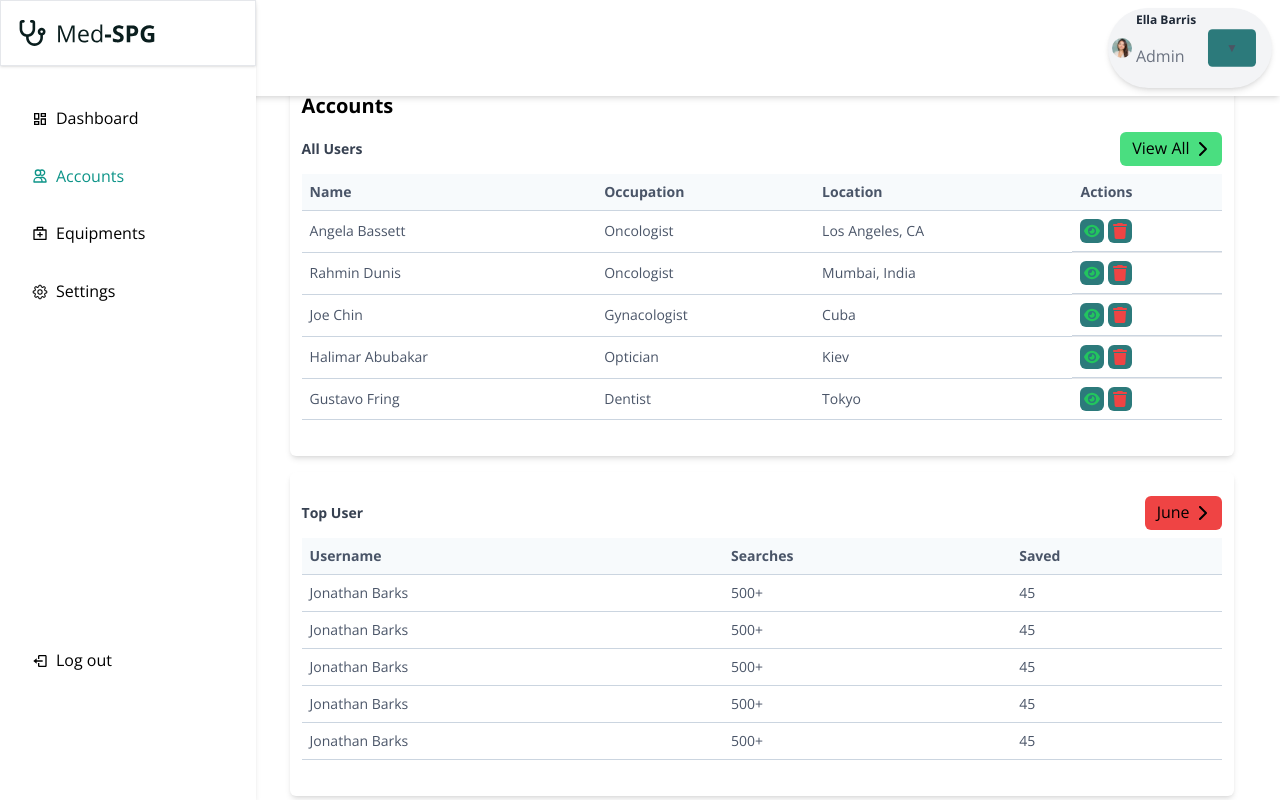
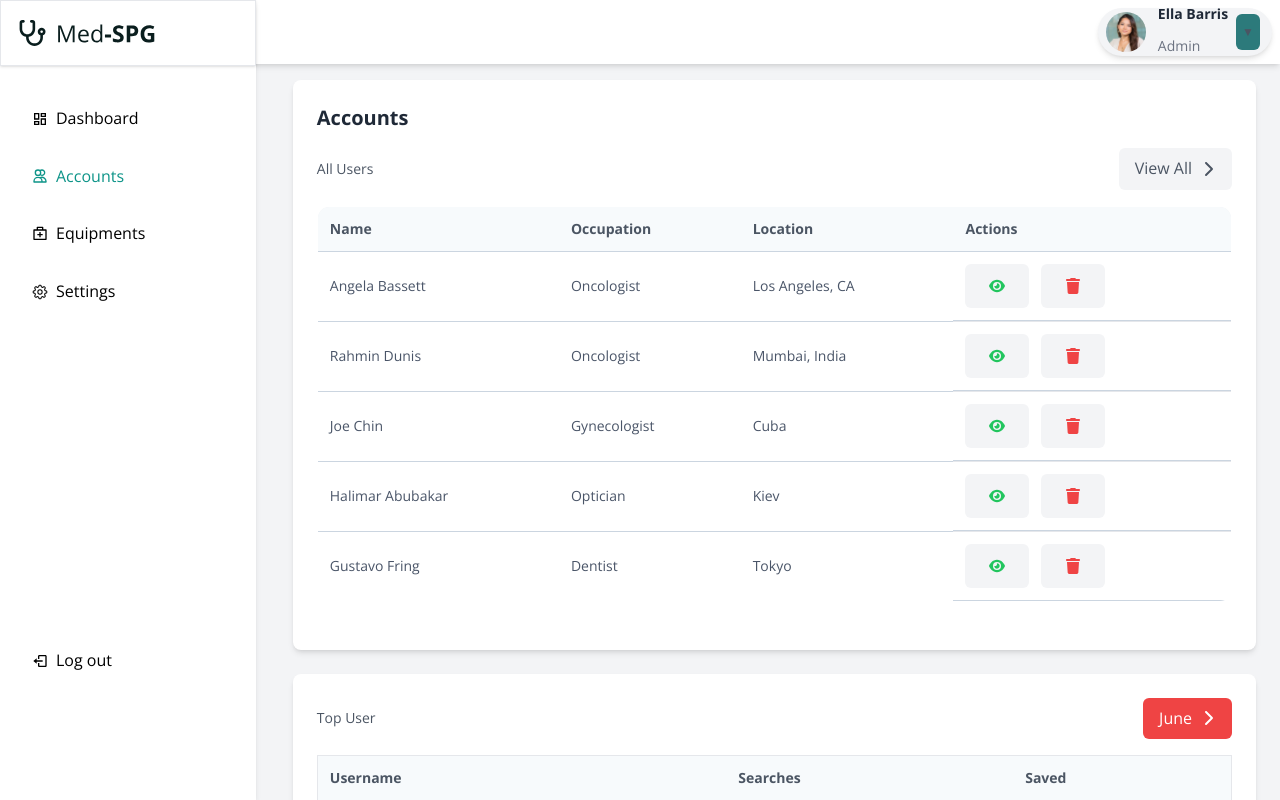
Before and after one commit to Woldreamz/Draycore-Med, a Next.js app: page /auth in a window 1280 px wide. Shown: the top 800 px of the page. Built offline with nearby package versions, Linux system fonts and the light colour scheme.

Commit message:
Code Initialize

```diff
--- a/app/(pages)/auth/page.tsx
+++ b/app/(pages)/auth/page.tsx
@@ -12,40 +12,39 @@ import Navbar from "@/components/Navbar";
 
 const Accounts: FC = () => {
   return (
-    <div className="flex bg-white flex-col lg:flex-row">
-      {/* Sidebar Placeholder - hidden on small screens */}
+    <div className="flex bg-gray-100 flex-col lg:flex-row min-h-screen">
+      {/* Sidebar */}
       <Layout>
-        <div className="hidden w-full md:ml-64 w-1/4 bg-white p-4">
-          {/* Sidebar content here */}
+        <div className="hidden md:block md:w-1/4 bg-white shadow-lg">
+          {/* Sidebar content if needed */}
         </div>
         <Navbar />
       </Layout>
 
       {/* Main Content */}
-      <div className="w-full lg:ml-[22%] lg:w-3/4 p-2 pt-20 md:pt-20 lg:pt-20 space-y-4">
-        <div className="bg-white p-3 rounded-md shadow-md">
-          <h2 className="text-lg font-semibold text-black lg:text-xl lg:font-bold">
-            Accounts
-          </h2>
-          <div className="flex justify-between items-center pt-3">
-            <h3 className="text-sm font-semibold text-gray-700">All Users</h3>
-            <button className="text-black bg-green-400 px-3 py-1 rounded-md flex items-center space-x-1 border border-gray-300 hover:border-gray-400">
+      <div className="flex-1 lg:ml-[21%] p-6 space-y-6 pt-20">
+        {/* Accounts Section */}
+        <div className="bg-white p-6 rounded-lg shadow-md">
+          <h2 className="text-xl font-semibold text-gray-800">Accounts</h2>
+          <div className="flex justify-between items-center mt-4">
+            <h3 className="text-sm font-medium text-gray-600">All Users</h3>
+            <button className="text-gray-600 bg-gray-100 px-4 py-2 rounded-md flex items-center space-x-2 hover:bg-green-600 hover:text-white">
               <span>View All</span>
               <FontAwesomeIcon icon={faChevronRight} className="h-4 w-4" />
             </button>
           </div>
 
-          <div className="overflow-x-auto mt-2">
-            <table className="w-full border-collapse">
-              <thead>
-                <tr className="text-left text-gray-600">
-                  <th className="p-2 text-sm">Name</th>
-                  <th className="p-2 text-sm">Occupation</th>
-                  <th className="p-2 text-sm">Location</th>
-                  <th className="p-2 text-sm">Actions</th>
+          <div className="overflow-x-auto mt-4">
+            <table className="w-full border border-gray-200 rounded-xl overflow-hidden text-sm">
+              <thead className="bg-gray-100">
+                <tr>
+                  <th className="p-3 text-left text-gray-600">Name</th>
+                  <th className="p-3 text-left text-gray-600">Occupation</th>
+                  <th className="p-3 text-left text-gray-600">Location</th>
+                  <th className="p-3 text-left text-gray-600">Actions</th>
                 </tr>
               </thead>
-              <tbody>
+              <tbody className="rounded-lg">
                 {[
                   {
                     name: "Angela Bassett",
@@ -59,7 +58,7 @@ const Accounts: FC = () => {
                   },
                   {
                     name: "Joe Chin",
-                    occupation: "Gynacologist",
+                    occupation: "Gynecologist",
                     location: "Cuba",
                   },
                   {
@@ -73,15 +72,18 @@ const Accounts: FC = () => {
                     location: "Tokyo",
                   },
                 ].map((user, index) => (
-                  <tr key={index} className="border-t">
-                    <td className="p-2 text-sm">{user.name}</td>
-                    <td className="p-2 text-sm">{user.occupation}</td>
-                    <td className="p-2 text-sm">{user.location}</td>
-                    <td className="p-2 flex space-x-1 text-sm">
-                      <button className="flex items-center text-green-500 p-1">
+                  <tr
+                    key={index}
+                    className="border-t hover:bg-gray-50 rounded-lg"
+                  >
+                    <td className="p-3">{user.name}</td>
+                    <td className="p-3">{user.occupation}</td>
+                    <td className="p-3">{user.location}</td>
+                    <td className="p-3 flex space-x-3">
+                      <button className="text-green-500 bg-gray-100 hover:text-green-700 rounded-md">
                         <FontAwesomeIcon icon={faEye} className="h-4 w-4" />
                       </button>
-                      <button className="flex items-center text-red-500 p-1">
+                      <button className="text-red-500 bg-gray-100 hover:text-red-700 rounded-md">
                         <FontAwesomeIcon icon={faTrash} className="h-4 w-4" />
                       </button>
                     </td>
@@ -92,38 +94,40 @@ const Accounts: FC = () => {
           </div>
         </div>
 
-        <div className="bg-white p-3 shadow-md rounded-md">
-          <div className="flex justify-between items-center pt-3">
-            <h3 className="text-sm font-semibold text-gray-700">Top User</h3>
-            <button className="text-black bg-red-500 px-3 py-1 rounded-md flex items-center space-x-1 border border-gray-300 hover:border-gray-400">
+        {/* Top User Section */}
+        <div className="bg-white p-6 rounded-lg shadow-md">
+          <div className="flex justify-between items-center">
+            <h3 className="text-sm font-medium text-gray-600">Top User</h3>
+            <button className="text-white bg-red-500 px-4 py-2 rounded-md flex items-center space-x-2 hover:bg-red-600">
               <span>June</span>
               <FontAwesomeIcon icon={faChevronRight} className="h-4 w-4" />
             </button>
           </div>
 
-          <div className="overflow-x-auto mt-2">
-            <table className="w-full border-collapse">
-              <thead>
-                <tr className="text-left text-gray-600">
-                  <th className="p-2 text-sm">Username</th>
-                  <th className="p-2 text-sm">Searches</th>
-                  <th className="p-2 text-sm">Saved</th>
+          <div className="overflow-x-auto mt-4">
+            <table className="w-full border border-gray-200 rounded-xl text-sm">
+              <thead className="bg-gray-100">
+                <tr>
+                  <th className="p-3 text-left text-gray-600">Username</th>
+                  <th className="p-3 text-left text-gray-600">Searches</th>
+                  <th className="p-3 text-left text-gray-600">Saved</th>
                 </tr>
               </thead>
               <tbody>
-                {Array(5)
-                  .fill({
-                    username: "Jonathan Barks",
-                    searches: "500+",
-                    saved: 45,
-                  })
-                  .map((user, index) => (
-                    <tr key={index} className="border-t">
-                      <td className="p-2 text-sm">{user.username}</td>
-                      <td className="p-2 text-sm">{user.searches}</td>
-                      <td className="p-2 text-sm">{user.saved}</td>
-                    </tr>
-                  ))}
+                {Array.from({ length: 5 }, (_, i) => ({
+                  username: "Jonathan Barks",
+                  searches: "500+",
+                  saved: 45,
+                })).map((user, index) => (
+                  <tr
+                    key={index}
+                    className="border-t hover:bg-gray-50 rounded-lg"
+                  >
+                    <td className="p-3">{user.username}</td>
+                    <td className="p-3">{user.searches}</td>
+                    <td className="p-3">{user.saved}</td>
+                  </tr>
+                ))}
               </tbody>
             </table>
           </div>
--- a/app/(pages)/equipments/page.tsx
+++ b/app/(pages)/equipments/page.tsx
@@ -1,3 +1,5 @@
+"use client";
+
 import EquipmentList from "@/components/equipment/cardList";
 import { MinorNav } from "@/components/equipment/minorNav";
 import add from "@/public/icons/add.svg";
--- /dev/null
+++ b/app/(pages)/settings/page.tsx
@@ -0,0 +1,138 @@
+"use client";
+
+import { useState } from "react";
+import BaseLayout from "components/BaseLayout"; // Ensure this path matches your folder structure
+
+const Settings = () => {
+  const [profile, setProfile] = useState({
+    name: "Ella Barris",
+    email: "ella.barris@example.com",
+    phone: "+1234567890",
+  });
+
+  const [preferences, setPreferences] = useState({
+    notifications: true,
+    darkMode: false,
+  });
+
+  const handleProfileChange = (e: React.ChangeEvent<HTMLInputElement>) => {
+    const { name, value } = e.target;
+    setProfile((prev) => ({ ...prev, [name]: value }));
+  };
+
+  const togglePreference = (key: "notifications" | "darkMode") => {
+    setPreferences((prev) => ({ ...prev, [key]: !prev[key] }));
+  };
+
+  return (
+    <BaseLayout>
+      <div className="flex flex-col min-h-screen bg-gray-50 p-8 space-y-10">
+        {/* Header */}
+        <header>
+          <h3 className="text-2xl font-semibold text-gray-800">Settings</h3>
+          <p className="text-sm text-gray-500">
+            Manage your account settings and preferences.
+          </p>
+        </header>
+
+        {/* Main Content */}
+        <div className="bg-white shadow-xl rounded-xl p-8 flex-1">
+          {/* Profile Settings */}
+          <section className="mb-10">
+            <h4 className="text-lg font-semibold text-gray-800 mb-4">
+              Profile Settings
+            </h4>
+            <div className="grid grid-cols-1 md:grid-cols-2 gap-6">
+              <div>
+                <label className="block text-sm font-medium text-gray-600">
+                  Name
+                </label>
+                <input
+                  type="text"
+                  name="name"
+                  value={profile.name}
+                  onChange={handleProfileChange}
+                  className="mt-1 block w-full px-4 py-2 border border-gray-300 rounded-lg shadow-sm focus:outline-none focus:ring-2 focus:ring-green-500 focus:border-green-500"
+                />
+              </div>
+              <div>
+                <label className="block text-sm font-medium text-gray-600">
+                  Email
+                </label>
+                <input
+                  type="email"
+                  name="email"
+                  value={profile.email}
+                  onChange={handleProfileChange}
+                  className="mt-1 block w-full px-4 py-2 border border-gray-300 rounded-lg shadow-sm focus:outline-none focus:ring-2 focus:ring-green-500 focus:border-green-500"
+                />
+              </div>
+              <div>
+                <label className="block text-sm font-medium text-gray-600">
+                  Phone
+                </label>
+                <input
+                  type="tel"
+                  name="phone"
+                  value={profile.phone}
+                  onChange={handleProfileChange}
+                  className="mt-1 block w-full px-4 py-2 border border-gray-300 rounded-lg shadow-sm focus:outline-none focus:ring-2 focus:ring-green-500 focus:border-green-500"
+                />
+              </div>
+            </div>
+          </section>
+
+          {/* Preferences Section */}
+          <section className="mb-10">
+            <h4 className="text-lg font-semibold text-gray-800 mb-4">
+              Preferences
+            </h4>
+            <div className="flex items-center justify-between mb-4">
+              <span className="text-sm font-medium text-gray-600">
+                Email Notifications
+              </span>
+              <button
+                onClick={() => togglePreference("notifications")}
+                className={`w-12 h-6 flex items-center rounded-full px-1 transition-colors ${
+                  preferences.notifications ? "bg-green-500" : "bg-gray-300"
+                }`}
+              >
+                <span
+                  className={`h-4 w-4 bg-white rounded-full shadow-md transform transition ${
+                    preferences.notifications ? "translate-x-6" : ""
+                  }`}
+                />
+              </button>
+            </div>
+            <div className="flex items-center justify-between">
+              <span className="text-sm font-medium text-gray-600">
+                Dark Mode
+              </span>
+              <button
+                onClick={() => togglePreference("darkMode")}
+                className={`w-12 h-6 flex items-center rounded-full px-1 transition-colors ${
+                  preferences.darkMode ? "bg-green-500" : "bg-gray-300"
+                }`}
+              >
+                <span
+                  className={`h-4 w-4 bg-white rounded-full shadow-md transform transition ${
+                    preferences.darkMode ? "translate-x-6" : ""
+                  }`}
+                />
+              </button>
+            </div>
+          </section>
+
+          {/* Save Changes Button */}
+          <div className="flex justify-end">
+            <button className="bg-green-500 text-white px-4 py-2 rounded-lg shadow-md hover:bg-green-600 transition">
+              Save Changes
+            </button>
+          </div>
+        </div>
+      </div>
+    </BaseLayout>
+  );
+};
+
+export default Settings;
--- a/components/BaseLayout.tsx
+++ b/components/BaseLayout.tsx
@@ -33,8 +33,8 @@ const BaseLayout = ({ children }: BaseLayoutProps) => {
       {isMediumUp ? (
         <div className="flex flex-grow">
           {/* Desktop layout: Sidebar + Main Content */}
-          <Sidebar />
-          <main className="flex-grow relative p-4">
+          <Sidebar className="flex-shrink-0" />
+          <main className="flex-grow relative p-4 overflow-hidden">
             <Header />
             <div className="overflow-auto h-full">{children}</div>
           </main>
--- a/components/Dashboardcontent.tsx
+++ b/components/Dashboardcontent.tsx
@@ -1,7 +1,8 @@
 import { useState } from "react";
 import { FaClock, FaChevronDown } from "react-icons/fa";
 import Card from "./Card";
-import BaseLayout from "./BaseLayout"; // or "@/components/BaseLayout"
+import Layout from "app/(root)/layout"; // Assuming this is the correct path
+import Navbar from "@/components/Navbar";
 
 const DashboardContent = () => {
   const [dropdownOpen, setDropdownOpen] = useState(false);
@@ -9,17 +10,24 @@ const DashboardContent = () => {
   const toggleDropdown = () => setDropdownOpen((prev) => !prev);
 
   return (
-    <BaseLayout>
-      <div className="min-h-screen bg-white flex flex-col pt-20">
-        {" "}
-        {/* Ensures space below navbar and full height */}
-        <div className="flex-1 bg-white shadow-xl rounded-xl p-8">
-          {" "}
-          {/* flex-1 ensures this takes up the remaining space */}
-          <header className="mb-8">
-            <h3 className="text-2xl font-semibold text-gray-800">Dashboard</h3>
-          </header>
-          <section className="grid grid-cols-1 md:grid-cols-3 gap-8">
+    <div className="flex bg-gray-100 min-h-screen">
+      {/* Sidebar */}
+      <Layout>
+        <div className="hidden md:block md:w-1/4 bg-white shadow-lg">
+          {/* Sidebar content if needed */}
+        </div>
+        <Navbar />
+      </Layout>
+
+      {/* Main Content */}
+      <div className="flex-1 p-6 space-y-6 pt-20 bg-gray-100">
+        {/* Dashboard Header */}
+        <div className="bg-white p-6 rounded-lg shadow-md">
+          <h2 className="text-xl font-semibold text-gray-800">Dashboard</h2>
+        </div>
+
+        {/* Cards Section */}
+        <div className="grid grid-cols-1 md:grid-cols-3 gap-8">
           <Card
             title="Total Users"
             value="4,099"
@@ -47,19 +55,23 @@ const DashboardContent = () => {
             iconWidth={150}
             iconHeight={150}
           />
-          </section>
-          <section className="mt-10 bg-white shadow-md rounded-lg">
-            <div className="flex justify-between items-center p-6 border-b border-gray-200">
-              <h3 className="text-lg font-semibold">Recent Searches</h3>
+        </div>
+
+        {/* Recent Searches Section */}
+        <div className="bg-white p-6 rounded-lg shadow-md flex flex-col h-full">
+          <div className="flex justify-between items-center border-b border-gray-200 pb-4">
+            <h3 className="text-lg font-semibold text-gray-800">
+              Recent Searches
+            </h3>
             <div className="relative flex items-center space-x-4">
               <button
-                  className="bg-white text-gray-800 px-4 py-2 rounded-lg flex items-center shadow-sm"
+                className="bg-gray-100 text-gray-800 px-4 py-2 rounded-lg flex items-center shadow-sm hover:bg-green-600 hover:text-white"
                 onClick={toggleDropdown}
               >
                 <FaClock className="mr-2" />
                 Today <FaChevronDown className="ml-2" />
               </button>
-                <button className="bg-white border-[#E5F1F1] text-green-500 px-4 py-2 rounded-lg shadow-sm">
+              <button className="bg-gray-100 text-green-500 px-4 py-2 rounded-lg shadow-sm hover:bg-green-600 hover:text-white">
                 View All
               </button>
 
@@ -84,18 +96,20 @@ const DashboardContent = () => {
             </div>
           </div>
 
-            <div className="overflow-x-auto">
-              <table className="w-full text-sm border-collapse">
-                <thead>
-                  <tr className="bg-gray-100">
-                    <th className="p-4 text-left">User</th>
-                    <th className="p-4 text-left">Recent Searches</th>
-                    <th className="p-4 text-left">Date - Time</th>
+          <div className="overflow-x-auto mt-4 flex-1">
+            <table className="w-full text-sm border border-gray-200 rounded-xl">
+              <thead className="bg-gray-100">
+                <tr>
+                  <th className="p-4 text-left text-gray-600">User</th>
+                  <th className="p-4 text-left text-gray-600">
+                    Recent Searches
+                  </th>
+                  <th className="p-4 text-left text-gray-600">Date - Time</th>
                 </tr>
               </thead>
               <tbody>
                 {Array.from({ length: 5 }, (_, i) => (
-                    <tr key={i} className="border-t border-gray-200">
+                  <tr key={i} className="border-t hover:bg-gray-50">
                     <td className="p-4">Daniel Benson</td>
                     <td className="p-4">2 Pack Trauma Shears</td>
                     <td className="p-4">12/06/2024 - 9:36 AM</td>
@@ -104,10 +118,9 @@ const DashboardContent = () => {
               </tbody>
             </table>
           </div>
-          </section>
         </div>
       </div>
-    </BaseLayout>
+    </div>
   );
 };
 
--- a/components/Navbar.tsx
+++ b/components/Navbar.tsx
@@ -15,29 +15,25 @@ const Navbar = () => {
         {/* Right section - Profile */}
         <div className="flex items-center ml-auto">
           {/* Pill-shaped profile section */}
-          <div className="relative flex items-center bg-gray-100 p-1 pl-1 pr-2 rounded-full shadow-md">
+          <div className="relative flex items-center bg-gray-100 p-1 pl-2 pr-3 rounded-full shadow-md h-12">
             {/* Profile Image */}
             <Image
-              width={20} // Reduced size (half the original)
-              height={20} // Reduced size (half the original)
+              width={40} // Increased size by 1/3
+              height={40} // Increased size by 1/3
               src="/work.svg"
               alt="Profile"
-              className="w-5 h-5 rounded-full" // Adjusted image size
+              className="w-10 h-10 rounded-full" // Adjusted for scaling
             />
             {/* Name and Designation */}
-            <div className="ml-1">
-              {" "}
-              {/* Reduced margin */}
-              <p className="text-xs font-semibold text-gray-800">
+            <div className="ml-3 pt-4">
+              <p className="text-sm font-semibold text-gray-800 leading-3">
                 Ella Barris
-              </p>{" "}
-              {/* Smaller text */}
-              <p className="text-xxs text-gray-500">Admin</p>{" "}
-              {/* Smaller text */}
+              </p>
+              <p className="text-sm text-gray-500">Admin</p>
             </div>
             {/* Dropdown Icon */}
             <button
-              className="ml-1 text-gray-600 hover:text-gray-800 transform scale-75" // Reduced size by 70%
+              className="ml-2 text-gray-600 hover:text-gray-800 text-xs leading-none px-1.5"
               onClick={() => setDropdownOpen(!dropdownOpen)}
             >
               ▼
@@ -47,7 +43,7 @@ const Navbar = () => {
               <div className="absolute top-12 right-0 bg-white border border-gray-200 rounded-md shadow-lg w-40">
                 <ul>
                   <li className="px-4 py-2 hover:bg-gray-100 cursor-pointer">
-                    <a href="/account">Account</a>
+                    <a href="/auth/profile">Account</a>
                   </li>
                   <li className="px-4 py-2 hover:bg-gray-100 cursor-pointer">
                     <a href="/settings">Settings</a>
--- a/components/Sidebar.tsx
+++ b/components/Sidebar.tsx
@@ -10,7 +10,11 @@ import { RiFirstAidKitLine } from "react-icons/ri";
 import { GoGear } from "react-icons/go";
 import { BiLogOut } from "react-icons/bi";
 
-const Sidebar = () => {
+interface SidebarProps {
+  className?: string;
+}
+
+const Sidebar = ({ className }: SidebarProps) => {
   const pathname = usePathname();
   const [isAccountsOpen, setIsAccountsOpen] = useState(false);
 
```
Lines whose indentation alone changed are shown as unchanged.
